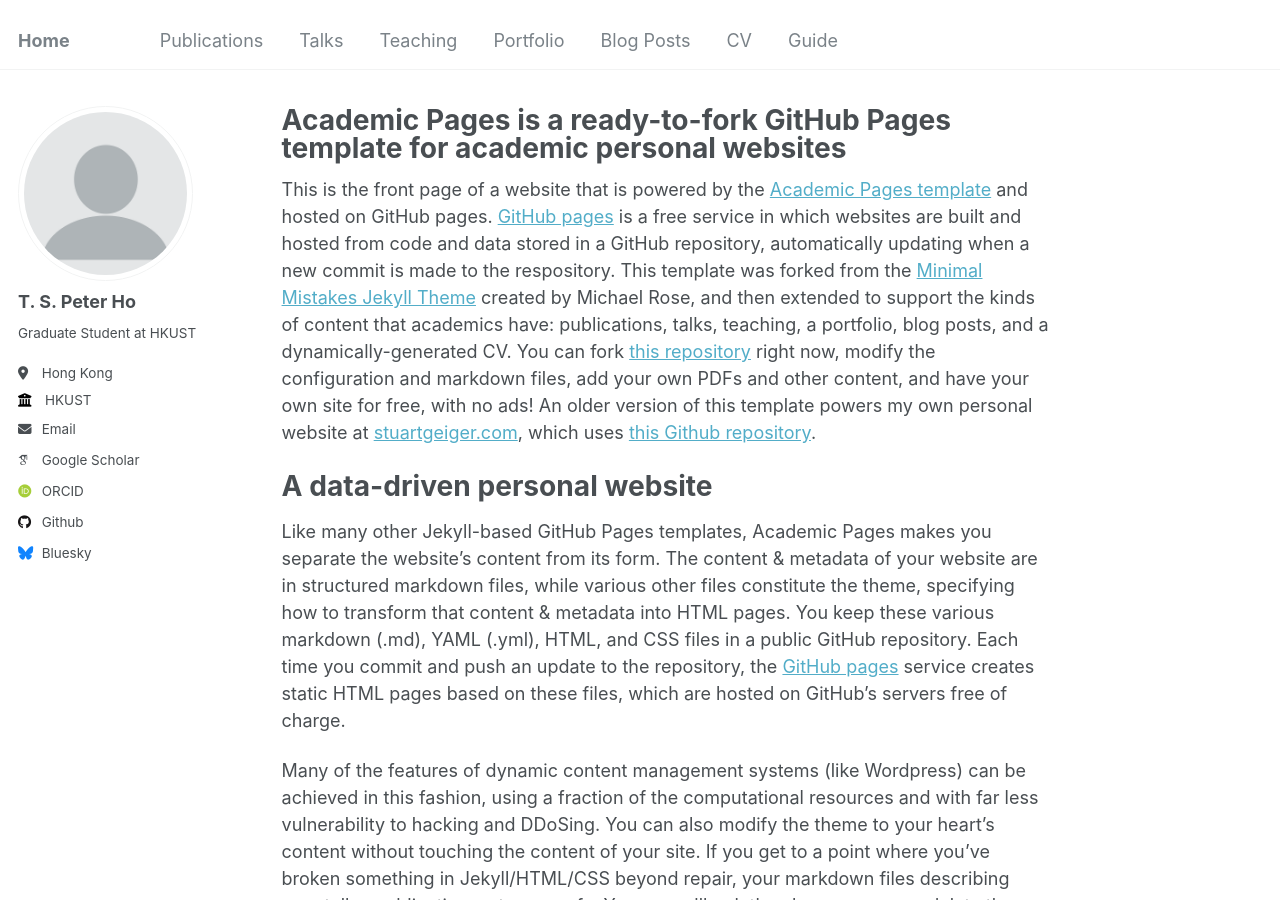
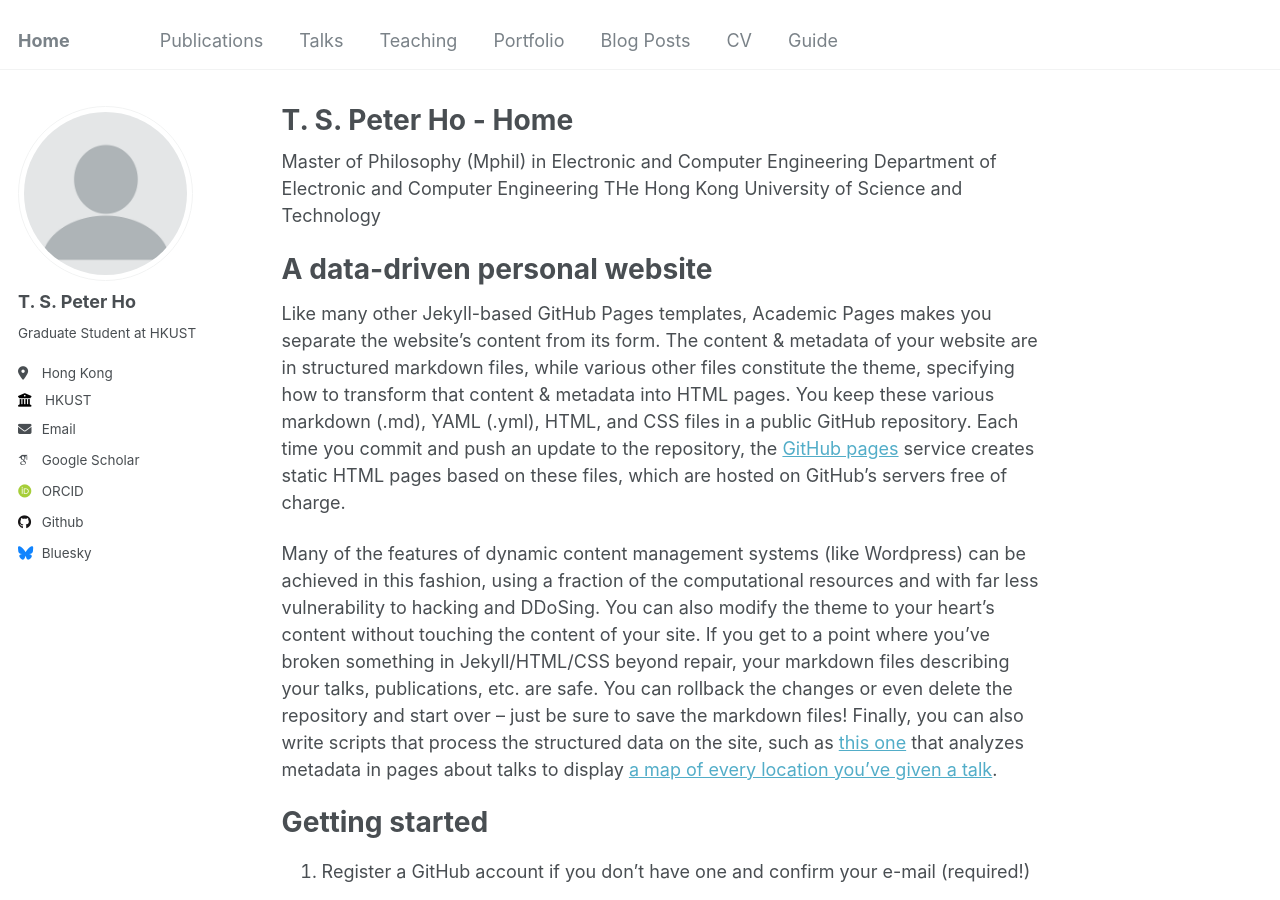
Before and after one commit to peterh0709/tspho.github.io, a Jekyll site: the page built from _pages/about.md, in a window 1280 px wide and 900 px high. Built offline with Jekyll 4.4.1, drawn with Linux system fonts in a browser that asks for light colours; some web fonts are replaced.

Commit message:
Update about.md

```diff
--- a/_pages/about.md
+++ b/_pages/about.md
@@ -1,13 +1,15 @@
 ---
 permalink: /
-title: "Academic Pages is a ready-to-fork GitHub Pages template for academic personal websites"
+title: "T. S. Peter Ho - Home"
 author_profile: true
 redirect_from:
   - /about/
   - /about.html
 ---
 
-This is the front page of a website that is powered by the [Academic Pages template](https://github.com/academicpages/academicpages.github.io) and hosted on GitHub pages. [GitHub pages](https://pages.github.com) is a free service in which websites are built and hosted from code and data stored in a GitHub repository, automatically updating when a new commit is made to the respository. This template was forked from the [Minimal Mistakes Jekyll Theme](https://mmistakes.github.io/minimal-mistakes/) created by Michael Rose, and then extended to support the kinds of content that academics have: publications, talks, teaching, a portfolio, blog posts, and a dynamically-generated CV. You can fork [this repository](https://github.com/academicpages/academicpages.github.io) right now, modify the configuration and markdown files, add your own PDFs and other content, and have your own site for free, with no ads! An older version of this template powers my own personal website at [stuartgeiger.com](http://stuartgeiger.com), which uses [this Github repository](https://github.com/staeiou/staeiou.github.io).
+Master of Philosophy (Mphil) in Electronic and Computer Engineering
+Department of Electronic and Computer Engineering
+THe Hong Kong University of Science and Technology
 
 A data-driven personal website
 ======
```
